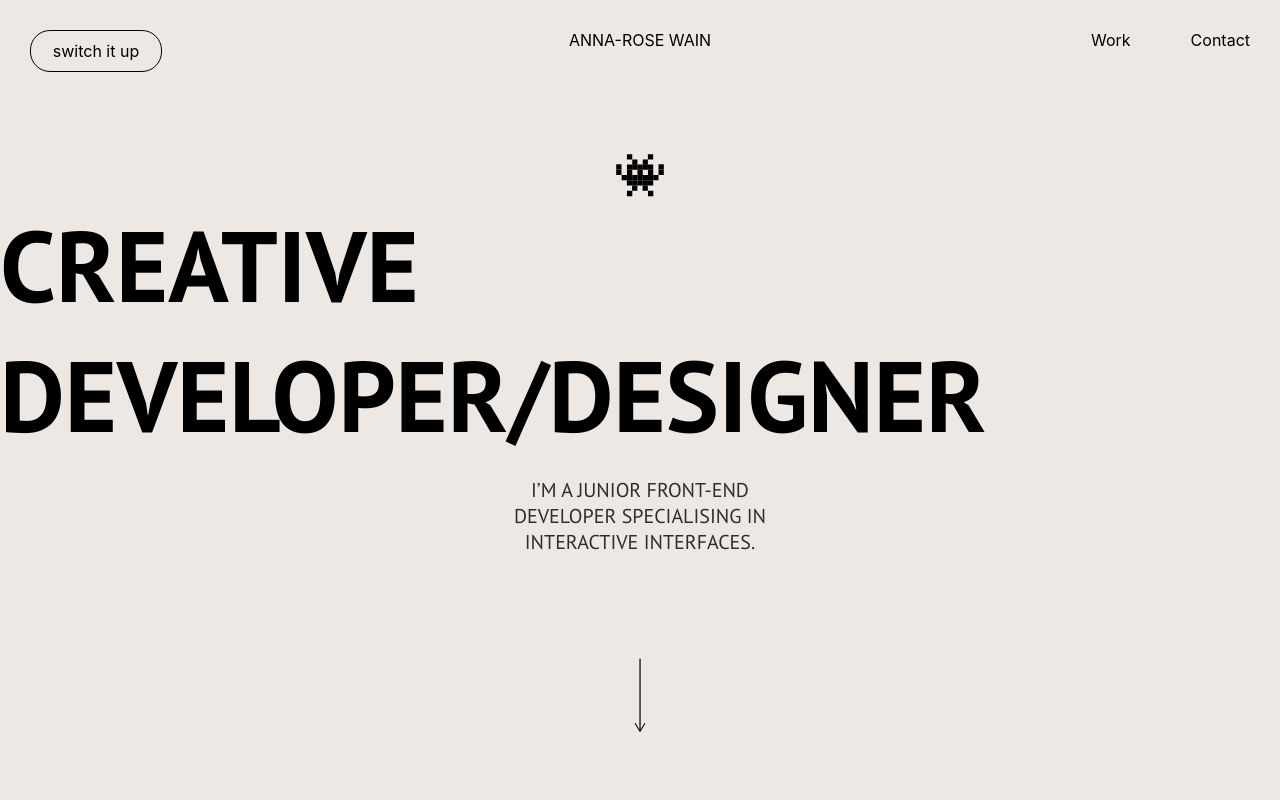
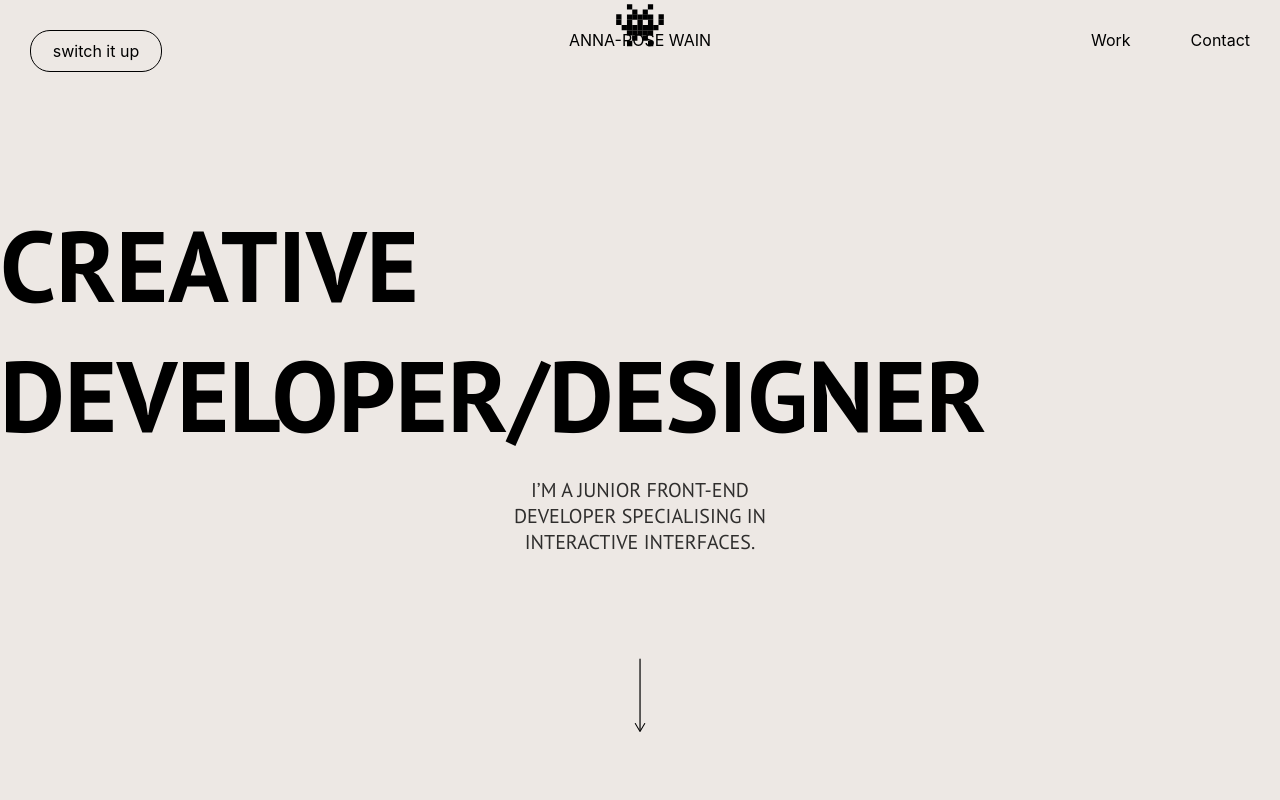
Before and after one commit to anna-rosew/anna-rose-wain, a React (Create React App) app: page / in a window 1280 px wide. Shown: the top 800 px of the page. Built offline with nearby package versions, Linux system fonts and the light colour scheme; a web font is replaced by a local one.

Commit message:
Creating new landing screen

```diff
--- a/src/Components/LandingScreen.js
+++ b/src/Components/LandingScreen.js
@@ -1,7 +1,6 @@
 import React from "react";
 import "../Styles/LandingScreen.css";
 import Header from "./Header";
-//import { motion } from "framer-motion";
 
 import emoji from "../imgs/icons/robot.svg";
 import arrow from "../imgs/icons/arrow.svg";
@@ -10,13 +9,16 @@ export default function LandingScreen() {
   return (
     <div className="LandingScreen">
       <Header />
-      <div className="title"></div>
+
       <div className="emoji">
         <img src={emoji} alt="Robot Gif" />
       </div>
+      <div className="title">
+        {" "}
+        <h1>CREATIVE</h1>
+        <h1>DEVELOPER/DESIGNER</h1>
+      </div>
 
-      <h1>CREATIVE</h1>
-      <h1>DEVELOPER/DESIGNER</h1>
       <div className="text-container">
         <h2>
           I’M A JUNIOR FRONT-END DEVELOPER SPECIALISING IN INTERACTIVE
@@ -29,12 +31,3 @@ export default function LandingScreen() {
     </div>
   );
 }
-
-//const FlipLink = {{children, href}: {children: string; href: string}} => {
-//return <a href={href} className="relative block overflow-hidden whitespace-nowrap text-4xl font-black uppercase ">{children}</a>;
-//};
-//<FlipLink href="#">Twitter</FlipLink>
-//    <FlipLink href="#">LinkedIn</FlipLink>
-//   <FlipLink href="#">Facebook</FlipLink>
-// <FlipLink href="#">Twitter</FlipLink>
-//<FlipLink href="#">Instagram</FlipLink>
```
